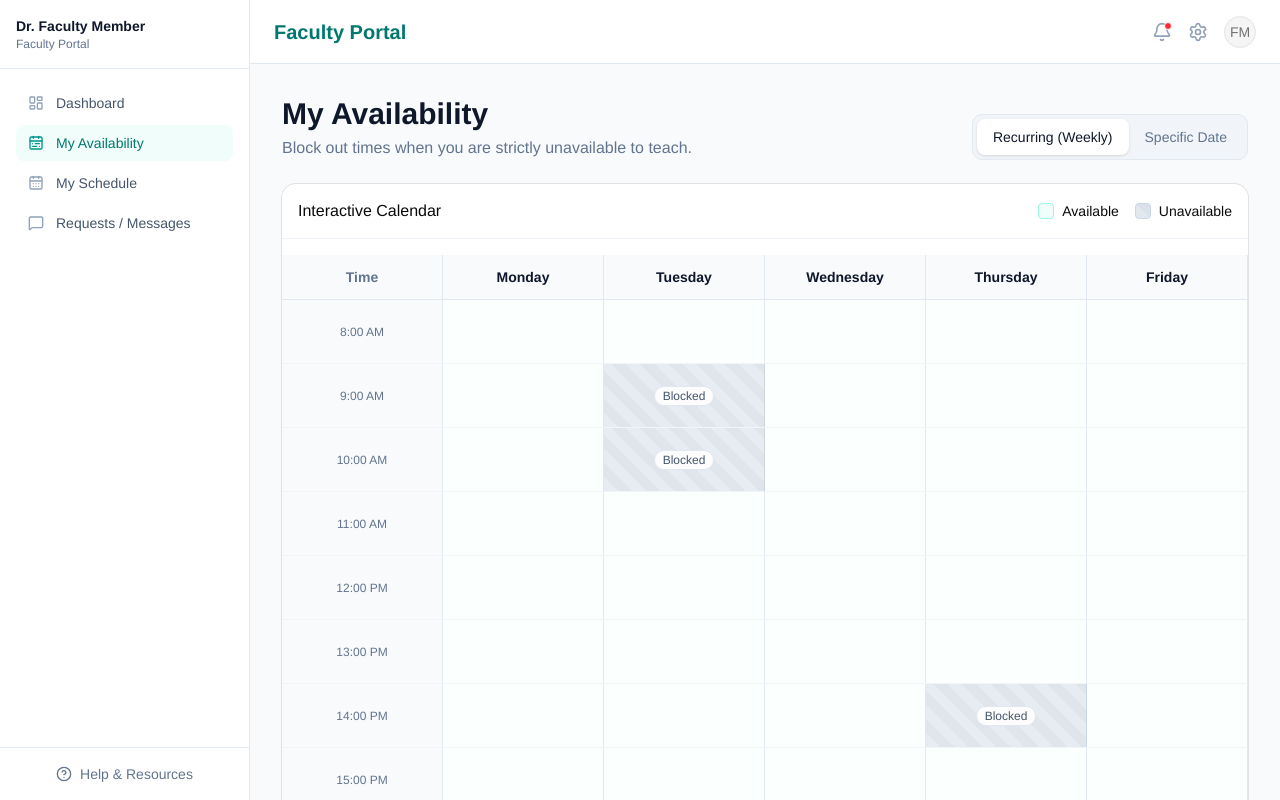
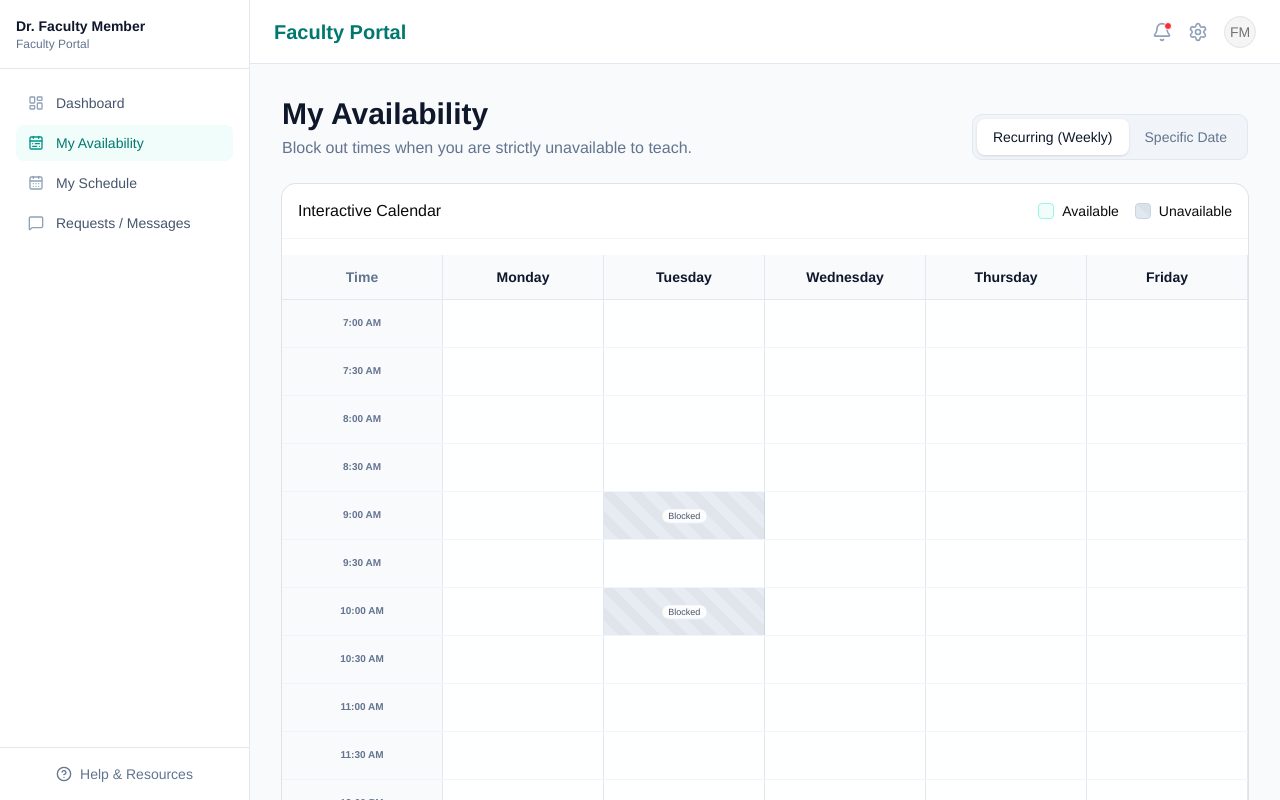
Before and after one commit to Rjjackflorida/sched2, a Next.js app: page /faculty-portal/availability in a window 1280 px wide. Built offline with nearby package versions, Linux system fonts and the light colour scheme; no server answers.

Commit message:
feat: add faculty availability management interface with interactive weekly calendar

```diff
--- a/app/faculty-portal/availability/page.jsx
+++ b/app/faculty-portal/availability/page.jsx
@@ -5,12 +5,34 @@ import { Button } from "@/components/ui/button"
 import { Badge } from "@/components/ui/badge"
 
 const daysOfWeek = ["Monday", "Tuesday", "Wednesday", "Thursday", "Friday"]
-const timeSlots = [8, 9, 10, 11, 12, 13, 14, 15, 16, 17, 18]
+
+// Generate 30-minute intervals from 7:00 AM to 9:00 PM
+const generateTimeSlots = () => {
+  const slots = []
+  for (let hour = 7; hour <= 21; hour++) {
+    slots.push(`${hour}:00`)
+    if (hour < 21) slots.push(`${hour}:30`)
+  }
+  return slots
+}
+
+const timeSlots = generateTimeSlots()
+
+/**
+ * Formats a 24h string (e.g. "13:30") into a 12h string (e.g. "1:30 PM")
+ */
+const format12Hour = (timeStr) => {
+  const [hourStr, minute] = timeStr.split(':')
+  const hour = parseInt(hourStr, 10)
+  const period = hour >= 12 ? 'PM' : 'AM'
+  const displayHour = hour % 12 || 12
+  return `${displayHour}:${minute} ${period}`
+}
 
 export default function FacultyAvailability() {
   const [isRecurring, setIsRecurring] = useState(true)
-  // Store unavailable slots: "Monday-9"
-  const [unavailableBlocks, setUnavailableBlocks] = useState(new Set(["Tuesday-9", "Tuesday-10", "Thursday-14"]))
+  // Store unavailable slots: "Monday-9:00"
+  const [unavailableBlocks, setUnavailableBlocks] = useState(new Set(["Tuesday-9:00", "Tuesday-10:00", "Thursday-14:30"]))
 
   const toggleBlock = (day, time) => {
     const key = `${day}-${time}`
@@ -19,6 +41,24 @@ export default function FacultyAvailability() {
       newBlocks.delete(key)
     } else {
       newBlocks.add(key)
+    }
+    setUnavailableBlocks(newBlocks)
+  }
+
+  /**
+   * Toggles an entire day between fully blocked and fully available.
+   */
+  const toggleDay = (day) => {
+    const daySlots = timeSlots.map(time => `${day}-${time}`)
+    const allBlocked = daySlots.every(slot => unavailableBlocks.has(slot))
+
+    const newBlocks = new Set(unavailableBlocks)
+    if (allBlocked) {
+      // If everything is already blocked, clear the day
+      daySlots.forEach(slot => newBlocks.delete(slot))
+    } else {
+      // Otherwise, block the entire day
+      daySlots.forEach(slot => newBlocks.add(slot))
     }
     setUnavailableBlocks(newBlocks)
   }
@@ -59,19 +99,27 @@ export default function FacultyAvailability() {
         <CardContent className="p-0 overflow-x-auto">
           <div className="min-w-[800px]">
             {/* Header */}
-            <div className="grid grid-cols-6 border-b border-slate-200 bg-slate-50">
+            <div className="grid grid-cols-6 border-b border-slate-200 bg-slate-50 sticky top-0 z-10">
               <div className="p-3 border-r border-slate-200 text-center font-semibold text-slate-500 text-sm">Time</div>
               {daysOfWeek.map(day => (
-                <div key={day} className="p-3 border-r border-slate-200 text-center font-semibold text-slate-900 text-sm">{day}</div>
+                <div
+                  key={day}
+                  onClick={() => toggleDay(day)}
+                  className="p-3 border-r border-slate-200 text-center font-semibold text-slate-900 text-sm cursor-pointer hover:bg-slate-200 transition-colors group relative"
+                  title={`Click to toggle all ${day} slots`}
+                >
+                  {day}
+                  <div className="absolute inset-x-0 bottom-0 h-0.5 bg-teal-600 scale-x-0 group-hover:scale-x-100 transition-transform origin-center"></div>
+                </div>
               ))}
             </div>
 
             {/* Body */}
-            <div className="divide-y divide-slate-100 bg-white">
+            <div className="divide-y divide-slate-100 bg-white max-h-[600px] overflow-y-auto">
               {timeSlots.map(time => (
-                <div key={time} className="grid grid-cols-6 h-16">
-                  <div className="border-r border-slate-200 p-2 flex items-center justify-center text-xs font-medium text-slate-500 bg-slate-50">
-                    {time}:00 {time < 12 ? 'AM' : 'PM'}
+                <div key={time} className="grid grid-cols-6 h-12">
+                  <div className="border-r border-slate-200 p-2 flex items-center justify-center text-[10px] font-bold uppercase text-slate-500 bg-slate-50">
+                    {format12Hour(time)}
                   </div>
                   {daysOfWeek.map(day => {
                     const isBlocked = unavailableBlocks.has(`${day}-${time}`)
@@ -81,12 +129,12 @@ export default function FacultyAvailability() {
                         onClick={() => toggleBlock(day, time)}
                         className={`
                           border-r border-slate-200 cursor-pointer transition-all duration-200
-                          ${isBlocked ? 'bg-slate-200/80 diagonal-stripes border-slate-300' : 'bg-teal-50/30 hover:bg-teal-100'}
+                          ${isBlocked ? 'bg-slate-200/80 diagonal-stripes border-slate-300' : 'bg-teal-50/10 hover:bg-teal-100/50'}
                         `}
                       >
                         {isBlocked && (
                           <div className="h-full w-full flex items-center justify-center">
-                            <Badge variant="secondary" className="bg-white/90 text-slate-600 border border-slate-200 pointer-events-none">Blocked</Badge>
+                            <Badge variant="secondary" className="bg-white/90 text-slate-600 border border-slate-200 pointer-events-none scale-75">Blocked</Badge>
                           </div>
                         )}
                       </div>
```
